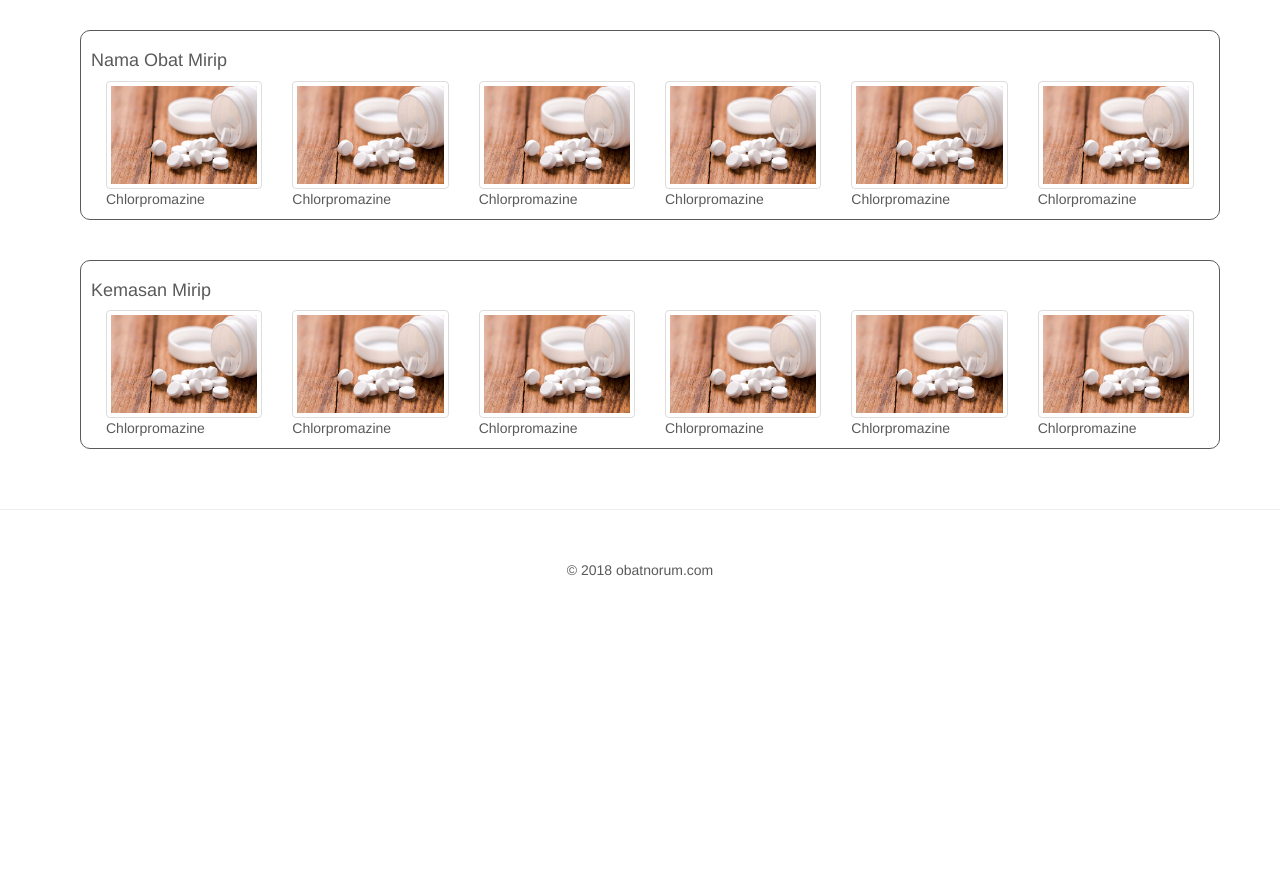
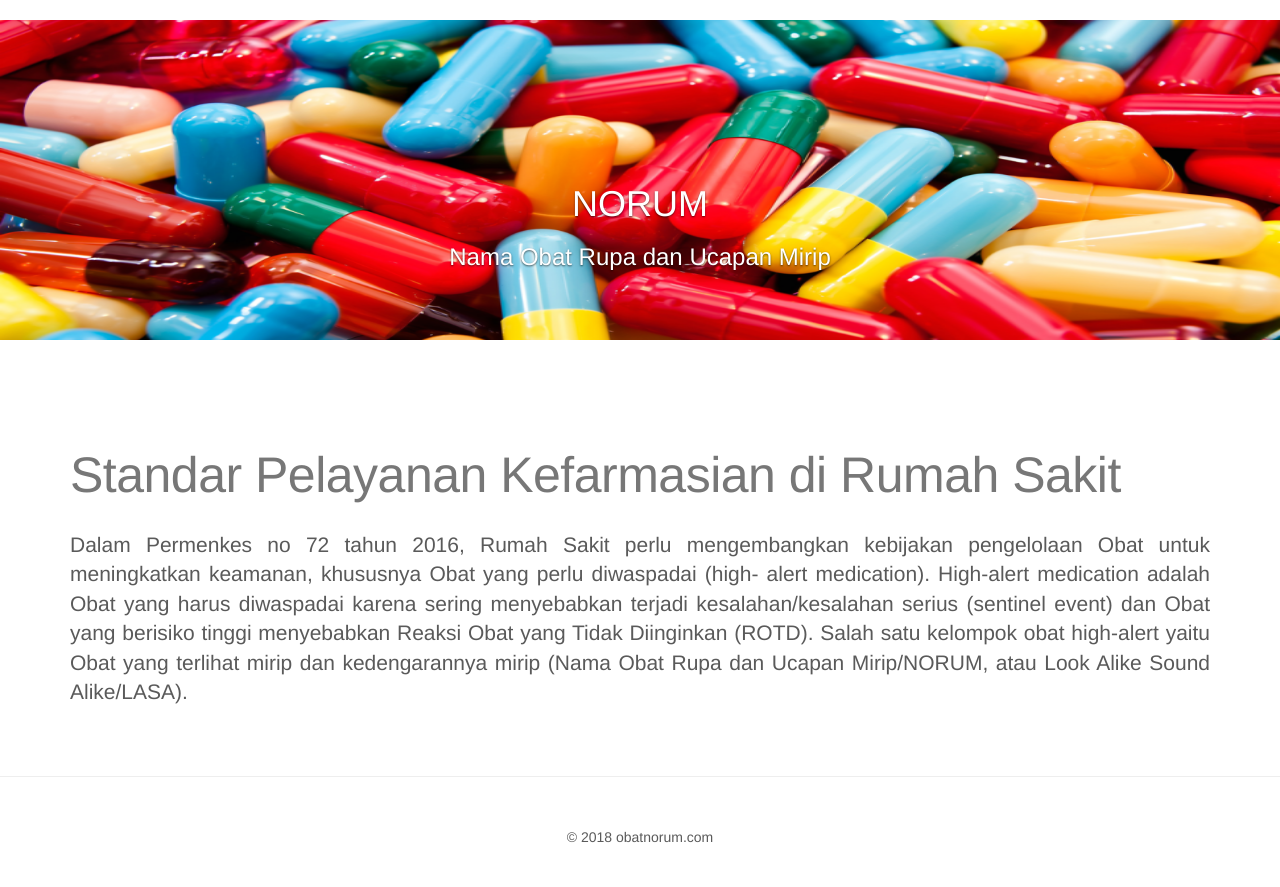
Before and after one commit to auliyaaqma/ObatNorum, a CodeIgniter app: page /obatnorum/index.php/page/index in a window 1280 px wide. Shown: the part 82-969 px from the top of the page. Before the commit the page ends 658 px from the top, so only its background shows below. Run offline with CodeIgniter, Linux system fonts and the light colour scheme; data that the repository does not hold is empty; some libraries are stand-ins or nearby versions.

Commit message:
Update v_beranda.php

```diff
--- a/application/views/v_beranda.php
+++ b/application/views/v_beranda.php
@@ -1,64 +1,72 @@
+
+  <body>
+
+    <main role="main">
+
+      <div id="myCarousel" class="carousel slide" data-ride="carousel">
+        <div class="carousel-inner">
+          <div class="carousel-item">
+            <img class="first-slide" src="<?php echo base_url('assets/images/medicine.png')?>" alt="First slide">
             <div class="container">
-	<div class="beranda">
-		<h4>Nama Obat Mirip</h4>
-		<div class="col-lg-2 col-md-6 mb-3">
-			<img class="img-thumbnail" src="<?php echo base_url().'assets/images/Chlorpromazine.jpg'?>">
-				Chlorpromazine
-		</div>
-		<div class="col-lg-2 col-md-6 mb-3">
-			<img class="img-thumbnail" src="<?php echo base_url().'assets/images/Chlorpromazine.jpg'?>">
-				Chlorpromazine
-		</div>
-		<div class="col-lg-2 col-md-6 mb-3">
-			<img class="img-thumbnail" src="<?php echo base_url().'assets/images/Chlorpromazine.jpg'?>">
-				Chlorpromazine
-		</div>
-		<div class="col-lg-2 col-md-6 mb-3">
-			<img class="img-thumbnail" src="<?php echo base_url().'assets/images/Chlorpromazine.jpg'?>">
-				Chlorpromazine
-		</div>
-		<div class="col-lg-2 col-md-6 mb-3">
-			<img class="img-thumbnail" src="<?php echo base_url().'assets/images/Chlorpromazine.jpg'?>">
-				Chlorpromazine
-		</div>
-		<div class="col-lg-2 col-md-6 mb-3">
-			<img class="img-thumbnail" src="<?php echo base_url().'assets/images/Chlorpromazine.jpg'?>">
-				Chlorpromazine
+              <div class="carousel-caption text-right">
+                <h1 color="black">NORUM</h1>
+                <h3>Nama Obat Rupa dan Ucapan Mirip</h3>
               </div>
             </div>
-<br><br>
-	<div class="beranda">
-		<h4>Kemasan Mirip</h4>
-		<div class="col-lg-2 col-md-6 mb-3">
-			<img class="img-thumbnail" src="<?php echo base_url().'assets/images/Chlorpromazine.jpg'?>">
-				Chlorpromazine
           </div>
-		<div class="col-lg-2 col-md-6 mb-3">
-			<img class="img-thumbnail" src="<?php echo base_url().'assets/images/Chlorpromazine.jpg'?>">
-				Chlorpromazine
-		</div>
-		<div class="col-lg-2 col-md-6 mb-3">
-			<img class="img-thumbnail" src="<?php echo base_url().'assets/images/Chlorpromazine.jpg'?>">
-				Chlorpromazine
-		</div>
-		<div class="col-lg-2 col-md-6 mb-3">
-			<img class="img-thumbnail" src="<?php echo base_url().'assets/images/Chlorpromazine.jpg'?>">
-				Chlorpromazine
-		</div>
-		<div class="col-lg-2 col-md-6 mb-3">
-			<img class="img-thumbnail" src="<?php echo base_url().'assets/images/Chlorpromazine.jpg'?>">
-				Chlorpromazine
-		</div>
-		<div class="col-lg-2 col-md-6 mb-3">
-			<img class="img-thumbnail" src="<?php echo base_url().'assets/images/Chlorpromazine.jpg'?>">
-				Chlorpromazine
         </div>
       </div>
 
-	<?php
-		foreach($list_golongan as $row)
-		{
-			echo $row['nama_golongan'];
-		}
-	?>
+
+      <!-- Marketing messaging and featurettes
+      ================================================== -->
+      <!-- Wrap the rest of the page in another container to center all the content. -->
+
+      <div class="container marketing">
+
+        <div class="row featurette">
+          <div class="col-md-12">
+            <h3 class="featurette-heading"><span class="text-muted">Standar Pelayanan Kefarmasian di Rumah Sakit</span></h3><br>
+            <p class="lead" align="justify">Dalam Permenkes no 72 tahun 2016, Rumah Sakit perlu mengembangkan kebijakan pengelolaan Obat untuk meningkatkan keamanan, khususnya Obat yang perlu diwaspadai (high- alert medication). High-alert medication adalah Obat yang harus diwaspadai karena sering menyebabkan terjadi kesalahan/kesalahan serius (sentinel event) dan Obat yang berisiko tinggi menyebabkan Reaksi Obat yang Tidak Diinginkan (ROTD). Salah satu kelompok obat high-alert yaitu Obat yang terlihat mirip dan kedengarannya mirip (Nama Obat Rupa dan Ucapan Mirip/NORUM, atau Look Alike Sound Alike/LASA).</p>
           </div>
+        </div>
+
+		<!--
+        <hr class="featurette-divider">
+		<div class="row">
+          <div class="col-lg-4">
+            <img class="rounded-circle" src="<?php echo base_url('assets/images/farmasi.jpg')?>" alt="Generic placeholder image" width="140" height="140">
+            <h2>Heading</h2>
+            <p>Donec sed odio dui. Etiam porta sem malesuada magna mollis euismod. Nullam id dolor id nibh ultricies vehicula ut id elit. Morbi leo risus, porta ac consectetur ac, vestibulum at eros. Praesent commodo cursus magna.</p>
+            <p><a class="btn btn-secondary" href="#" role="button">View details &raquo;</a></p>
+          </div>
+          <div class="col-lg-4">
+            <img class="rounded-circle" src="<?php echo base_url('assets/images/farmasi.jpg')?>" alt="Generic placeholder image" width="140" height="140">
+            <h2>Heading</h2>
+            <p>Duis mollis, est non commodo luctus, nisi erat porttitor ligula, eget lacinia odio sem nec elit. Cras mattis consectetur purus sit amet fermentum. Fusce dapibus, tellus ac cursus commodo, tortor mauris condimentum nibh.</p>
+            <p><a class="btn btn-secondary" href="#" role="button">View details &raquo;</a></p>
+          </div>
+          <div class="col-lg-4">
+            <img class="rounded-circle" src="<?php echo base_url('assets/images/farmasi.jpg')?>" alt="Generic placeholder image" width="140" height="140">
+            <h2>Heading</h2>
+            <p>Donec sed odio dui. Cras justo odio, dapibus ac facilisis in, egestas eget quam. Vestibulum id ligula porta felis euismod semper. Fusce dapibus, tellus ac cursus commodo, tortor mauris condimentum nibh, ut fermentum massa justo sit amet risus.</p>
+            <p><a class="btn btn-secondary" href="#" role="button">View details &raquo;</a></p>
+          </div>
+        </div>
+		-->
+
+
+      </div><!-- /.container -->
+    </main>
+
+    <!-- Bootstrap core JavaScript
+    ================================================== -->
+    <!-- Placed at the end of the document so the pages load faster -->
+    <script src="https://code.jquery.com/jquery-3.3.1.slim.min.js" integrity="sha384-q8i/X+965DzO0rT7abK41JStQIAqVgRVzpbzo5smXKp4YfRvH+8abtTE1Pi6jizo" crossorigin="anonymous"></script>
+    <script>window.jQuery || document.write('<script src="../../assets/js/vendor/jquery-slim.min.js"><\/script>')</script>
+    <script src="<?php echo base_url('assets/bootstrap/js/popper.min.js')?>"></script>
+    <script src="<?php echo base_url('assets/bootstrap/js/bootstrap.min.js')?>"></script>
+    <!-- Just to make our placeholder images work. Don't actually copy the next line! -->
+    <script src="<?php echo base_url('assets/bootstrap/js/vendor/holder.min.js')?>"></script>
+  </body>
+</html>
```
Lines whose indentation alone changed are shown as unchanged.
